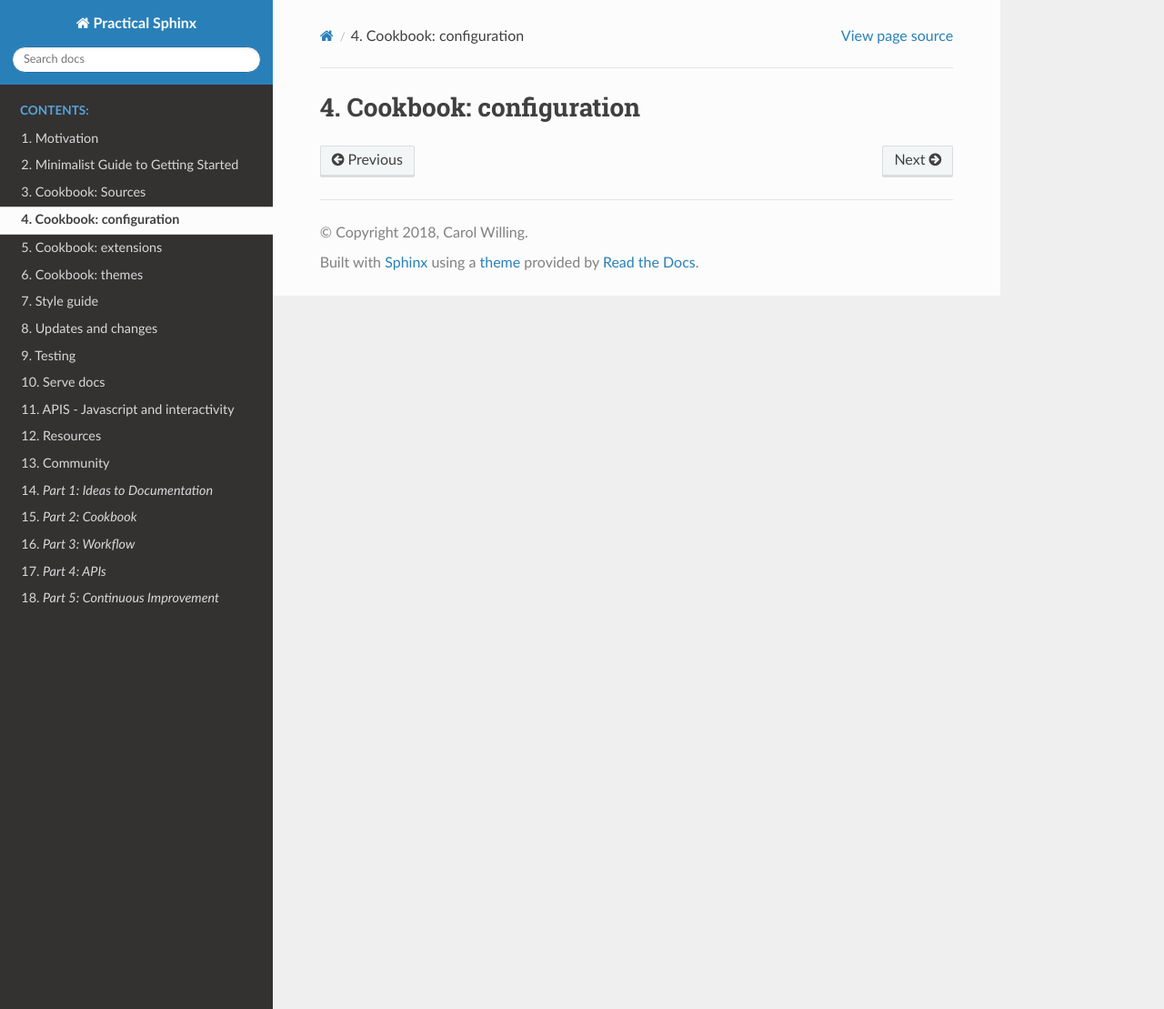
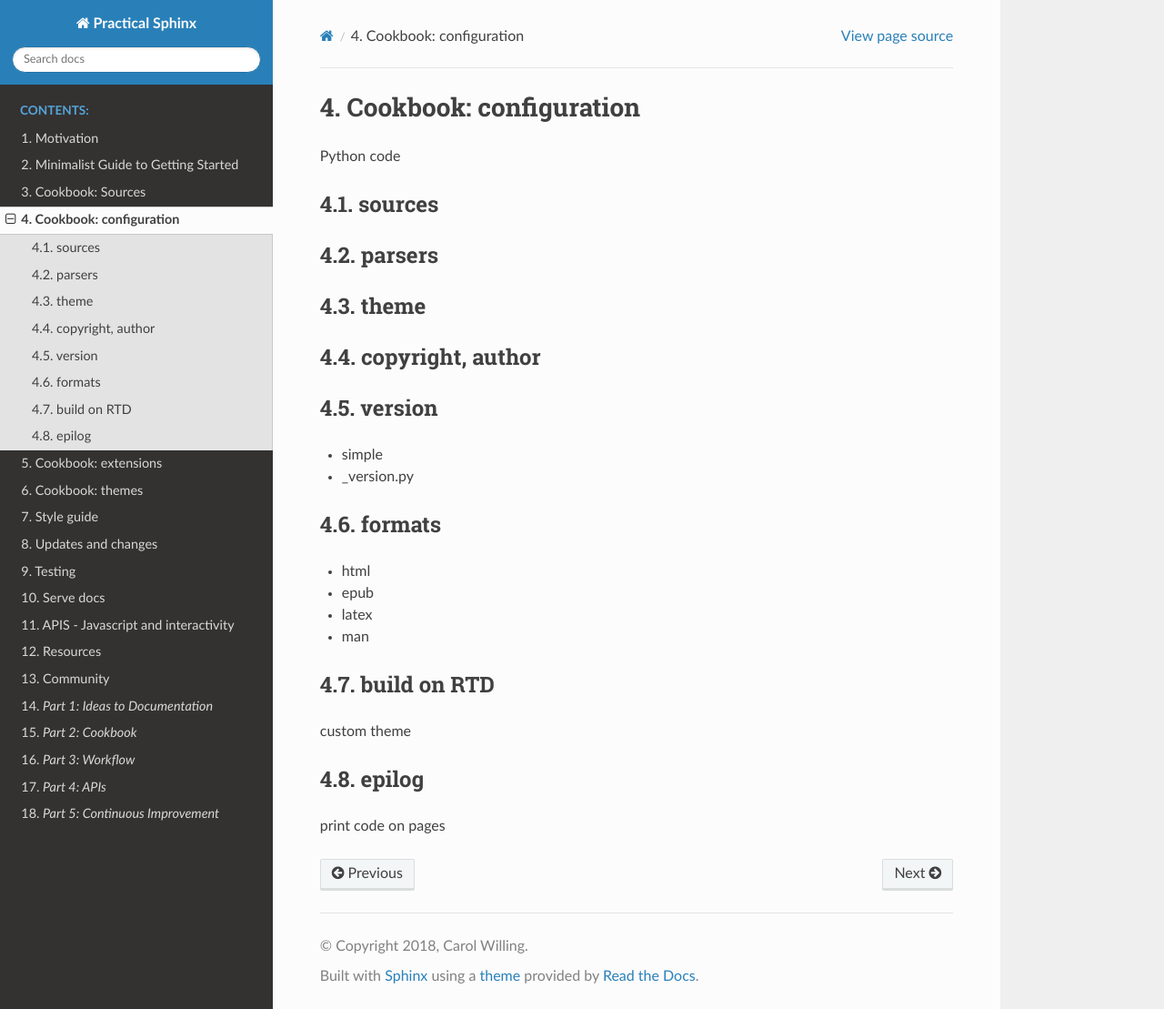
Before and after one commit to maxiaoan/practical-sphinx, a Sphinx documentation site: the page built from source/ch4-configuration.rst, in a window 1280 px wide and 1109 px high. Shown: the whole window at 91% size. Built offline with Sphinx 7.4.7 and the Read the Docs theme 2.0.0, drawn with Linux system fonts in a browser that asks for light colours.

Commit message:
add config topics

```diff
--- a/source/ch2-minimalist-start.rst
+++ b/source/ch2-minimalist-start.rst
@@ -1,5 +1,9 @@
 Minimalist Guide to Getting Started
 ===================================
+
+- quickstart
+- cookiecutter
+- fork and edit
 
 Install
 -------
--- a/source/ch4-configuration.rst
+++ b/source/ch4-configuration.rst
@@ -1,2 +1,40 @@
 Cookbook: configuration
 =======================
+
+Python code
+
+sources
+-------
+
+parsers
+-------
+
+theme
+-----
+
+copyright, author
+-----------------
+
+version
+-------
+
+- simple
+- _version.py
+
+formats
+-------
+
+- html
+- epub
+- latex
+- man
+
+build on RTD
+------------
+
+custom theme
+
+epilog
+------
+
+print code on pages
```
